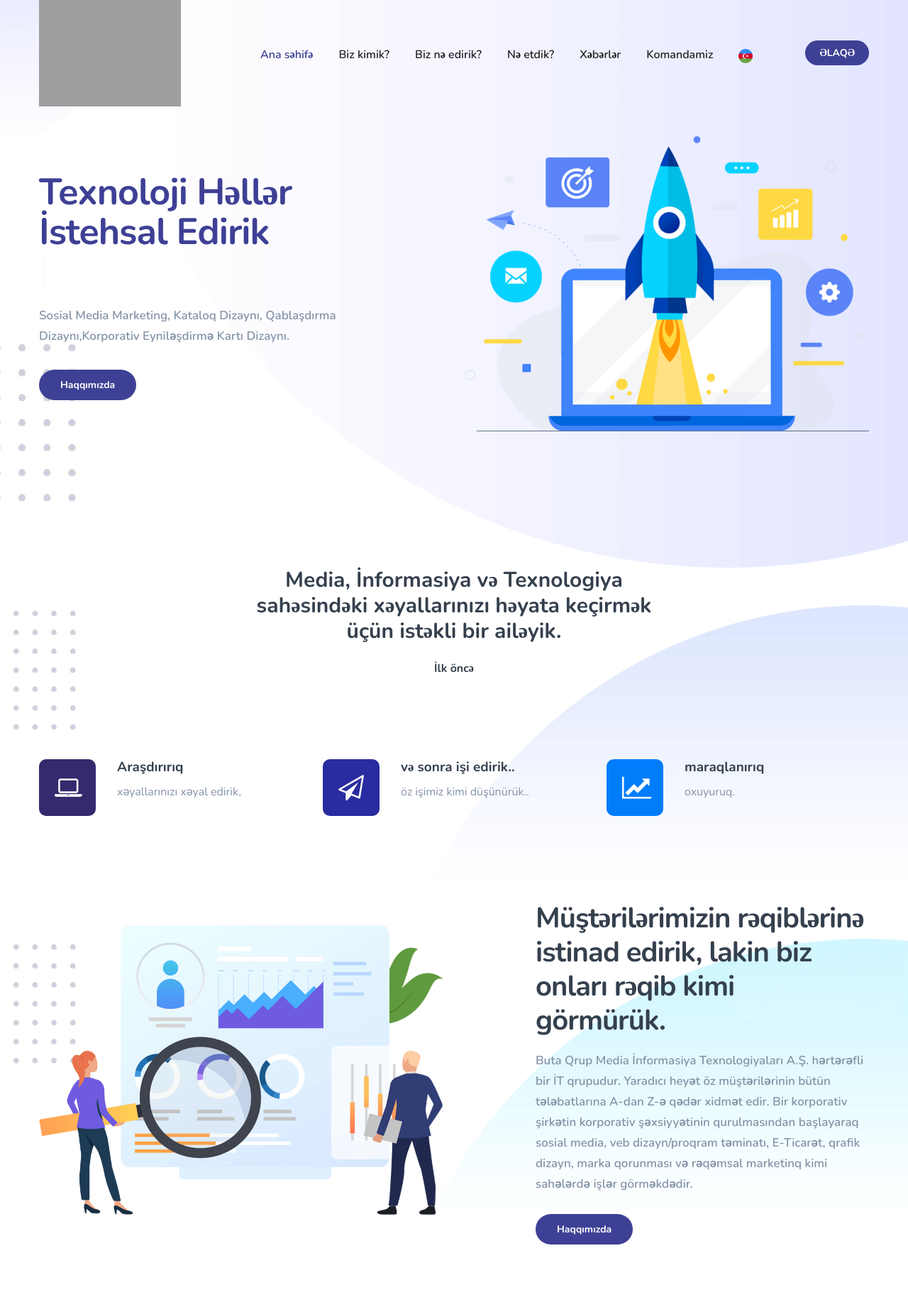
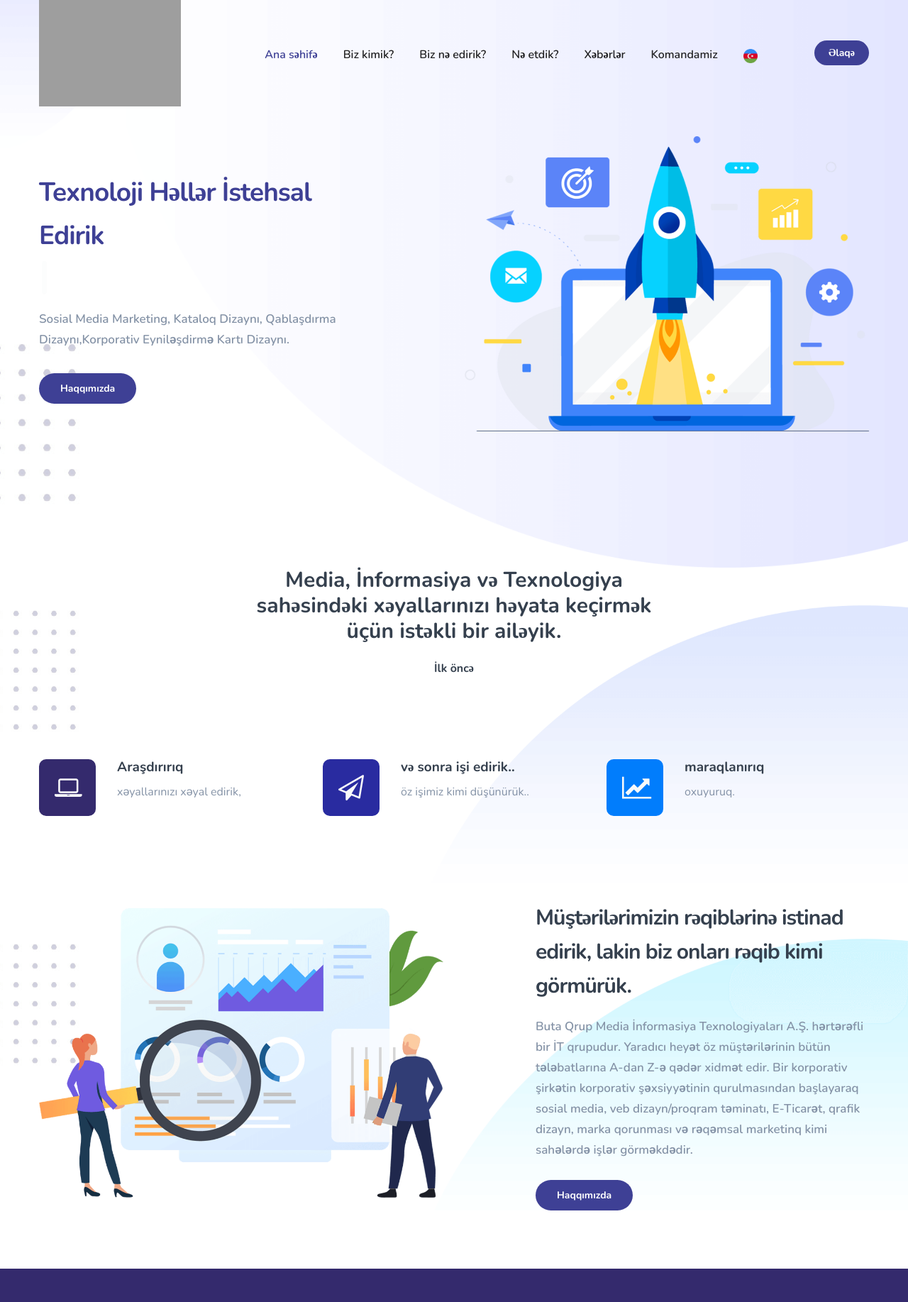
Before and after one commit to elvinaqalarov99/buta_group_php, a PHP site: page / in a window 1280 px wide. Shown: the top 1835 px of the page at 71% size. Run offline with PHP 8.4, Linux system fonts and the light colour scheme; data that the repository does not hold is empty; grey boxes are pictures that could not be loaded.

Commit message:
Add files via upload

```diff
--- a/about-us.php
+++ b/about-us.php
@@ -20,10 +20,10 @@
                 <div class="row align-items-center" style="background-color: cover">
                     <div class="col-lg-6 wow fadeInRight animated" data-wow-delay=".5s" style="background-size: cover; visibility: visible; animation-delay: 0.5s; animation-name: fadeInRight;">
                         <div class="text-left">
-                            <h1 style="font-size: 40px;"><?php echo $lang['about_header'] ?></h1>
+                            <h1 style="font-size: 37px;"><?php echo  mb_convert_case($lang['about_header'], MB_CASE_TITLE, "UTF-8"); ?></h1>
                         </div>
                     </div>
-                    <div class="col-lg-6 wow fadeInLeft animated" data-wow-delay=".5s" style='
+                    <div class="col-lg-6 wow fadeInLeft animated" id="about_misc_photo" data-wow-delay=".5s" style='
                     background: url("images/misc/6.png");height: 55vh; background-size: cover; visibility: visible; animation-delay: 0.5s; animation-name: fadeInLeft;' data-bgimage="url(images/misc/6.png)">
                     </div>
                     <div class="clearfix"></div>
@@ -68,7 +68,7 @@
             <div class="row align-items-center">
                 <div class="spacer-double"></div>
 
-                <h2 style="margin: auto;" class="wow animated fadeInUp" data-wow-delay=".5s"><?php echo $lang['index_refs'] ?></h2>
+                <h2 style="margin: auto; font-size: 30px;" class="wow animated fadeInUp" data-wow-delay=".5s"><?php echo $lang['index_refs'] ?></h2>
 
                 <div class="col-md-12 wow fadeInUp animated" data-wow-delay=".5s" style="margin-top: 100px;">
                     <div id="owl-logo" class="logo-carousel owl-carousel owl-theme">
--- a/footer.php
+++ b/footer.php
@@ -4,7 +4,7 @@
         <div class="row">
 			<div class="col-lg-6">
                 <div class="widget">
-                    <a href="index.php"><img style="max-width: 200px" alt="" class="logo" src="images/logo.png" /></a>
+                    <a href="index.php"><img style="max-width: 200px" alt="" id="our_logo" class="logo" src="images/logo.png" /></a>
                     <div class="spacer-20"></div>
                     <p><?php echo $lang['footer_buta'] ?></p>
                 </div>
--- a/header.php
+++ b/header.php
@@ -140,8 +140,8 @@
                             </li>
                         </ul>
                     </div>
-                    <div class="align-self-center ml-auto header-col-right">
-                        <a style="background: #3E4095;" class="btn-custom" href="<?php echo 'contact-us.php?lang='.$_SESSION['lang'];?>"><?php echo $lang['connection']; ?></a>
+                    <div class="align-self-center ml-auto header-col-right mobile">
+                        <a style="background: #3E4095;" class="btn-custom" href="<?php echo 'contact-us.php?lang='.$_SESSION['lang'];?>"><?php echo  mb_convert_case($lang['connection'], MB_CASE_TITLE, "UTF-8"); ?></a>
                         <span id="menu-btn"></span>
                     </div>
                     <div class="clearfix"></div>
--- a/index.php
+++ b/index.php
@@ -5,8 +5,6 @@
 $works = '';
 $news = '';
 $team = '';
-
-
 include_once "header.php";
 ?>
     <!-- content begin -->
@@ -19,9 +17,9 @@
 
                     <div class="h1">
                         <div class="typed-strings">
-                            <p><span style="color: #3E4095;" class="id-color"><?php echo $lang['typed1'] ?></span></p>
-                            <p><span style="color: #3E4095;" class="id-color"><?php echo $lang['typed2'] ?></span></p>
-                            <p><span style="color: #3E4095;" class="id-color"><?php echo $lang['typed3'] ?></span></p>
+                            <p><span style="color: #3E4095; font-size: 37px;" class="id-color"><?php echo $lang['typed1'] ?></span></p>
+                            <p><span style="color: #3E4095; font-size: 37px;" class="id-color"><?php echo $lang['typed2'] ?></span></p>
+                            <p><span style="color: #3E4095; font-size: 37px;" class="id-color"><?php echo $lang['typed3'] ?></span></p>
                         </div>
                         <div class="typed"></div>
                     </div>
@@ -95,7 +93,7 @@
                 </div>
 
                 <div class="col-lg-5 offset-md-1 wow fadeInLeft" data-wow-delay="0s">
-                    <h2><?php echo $lang['main'] ?></h2>
+                    <h2 style="font-size: 30px;"><?php echo $lang['main'] ?></h2>
                     <p class="lead"><?php echo $lang['main_lead'] ?></p>
                     <div class="spacer-half"></div>
                     <a style="background: #3E4095;" class="btn-custom" href="<?php echo 'about-us.php?lang='.$_SESSION['lang'];?>"><?php echo $lang['index_about'] ?></a>
--- a/news.php
+++ b/news.php
@@ -19,7 +19,7 @@
                 <div class="row align-items-center" style="background-color: cover">
                     <div class="col-lg-6 wow fadeInRight animated" data-wow-delay=".5s" style="background-size: cover; visibility: visible; animation-delay: 0.5s; animation-name: fadeInRight;">
                         <div class="text-left">
-                            <h1><?php echo $lang['news_header'] ?></h1>
+                            <h1 style="font-size: 37px;"><?php echo $lang['news_header'] ?></h1>
                         </div>
                     </div>
                     <div class="col-lg-6 wow fadeInLeft animated" data-wow-delay=".5s" style='
--- a/our-team.php
+++ b/our-team.php
@@ -21,7 +21,7 @@
                             <form action='blank.php' class="row" id='form_subscribe' method="post" name="myForm">
 
                         <div class="col-md-12 text-center">
-                            <h1><?php echo $lang['team'] ?></h1>
+                            <h1 style="font-size: 37px;"><?php echo $lang['team'] ?></h1>
                             <p><?php echo $lang['team_p'] ?></p>
 							<img src="https://i.pinimg.com/originals/24/3b/24/243b24ce3b4d9bc259810eeecd67dc20.gif" style="width: 100%; height: 70%; margin-top: 50px;" alt="">
 							<!-- https://i.pinimg.com/originals/ac/14/0a/ac140a627af854f14c7f653efd7d53ae.gif -->
--- a/services.php
+++ b/services.php
@@ -17,10 +17,10 @@
                 <div class="row align-items-center" style="background-color: cover">
                     <div class="col-lg-6 wow fadeInRight animated" data-wow-delay=".5s" style="background-size: cover; visibility: visible; animation-delay: 0.5s; animation-name: fadeInRight;">
                         <div class="text-left">
-							<h1><?php echo $lang['services_header'] ?></h1>
+							<h1 style="font-size: 37px;"><?php echo $lang['services_header'] ?></h1>
                         </div>
                     </div>
-                    <div class="col-lg-6 wow fadeInLeft animated" data-wow-delay=".5s" style='
+                    <div class="col-lg-6 wow fadeInLeft animated" id="about_misc_photo" data-wow-delay=".5s" style='
                     background: url("images/misc/2.png");height: 60vh; background-size: cover; visibility: visible; animation-delay: 0.5s; animation-name: fadeInLeft;' data-bgimage="url(images/misc/2.png)">
                     </div>
                     <div class="clearfix"></div>
@@ -106,7 +106,7 @@
     <section data-bgimage="url(images/background/7.png) center">
 		<div class="container">
 			<div class="row">
-				<div class="col-md-6 wow fadeInRight animated" data-wow-delay=".5s"
+				<div class="col-md-6 wow fadeInRight animated" id="contact_us" data-wow-delay=".5s"
                 style="background-size: cover; visibility: visible; animation-delay: 0.5s; animation-name: fadeInRight;">
 					<?php echo $lang['more_info'] ?>
 				</div>
--- a/works.php
+++ b/works.php
@@ -18,7 +18,7 @@
                 <div class="row align-items-center" style="background-color: cover">
                     <div class="col-lg-6 wow fadeInRight animated" data-wow-delay=".5s" style="background-size: cover; visibility: visible; animation-delay: 0.5s; animation-name: fadeInRight;">
                         <div class="text-left">
-                            <h1><?php echo $lang['works_header'] ?></h1>
+                            <h1 style="font-size: 37px;"><?php echo $lang['works_header'] ?></h1>
                         </div>
                     </div>
                     <div class="col-lg-6 wow fadeInLeft animated" data-wow-delay=".5s" style='
```
